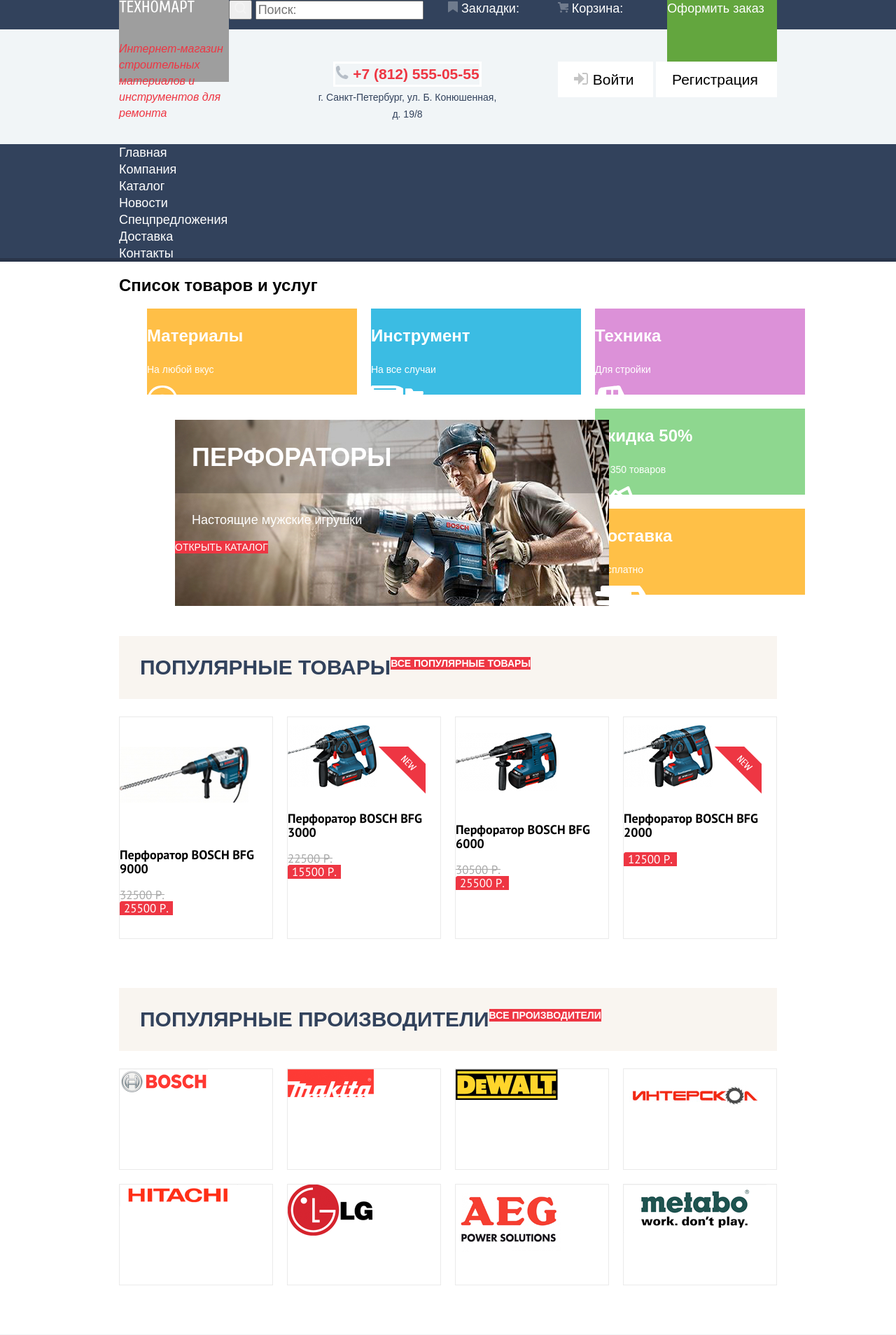
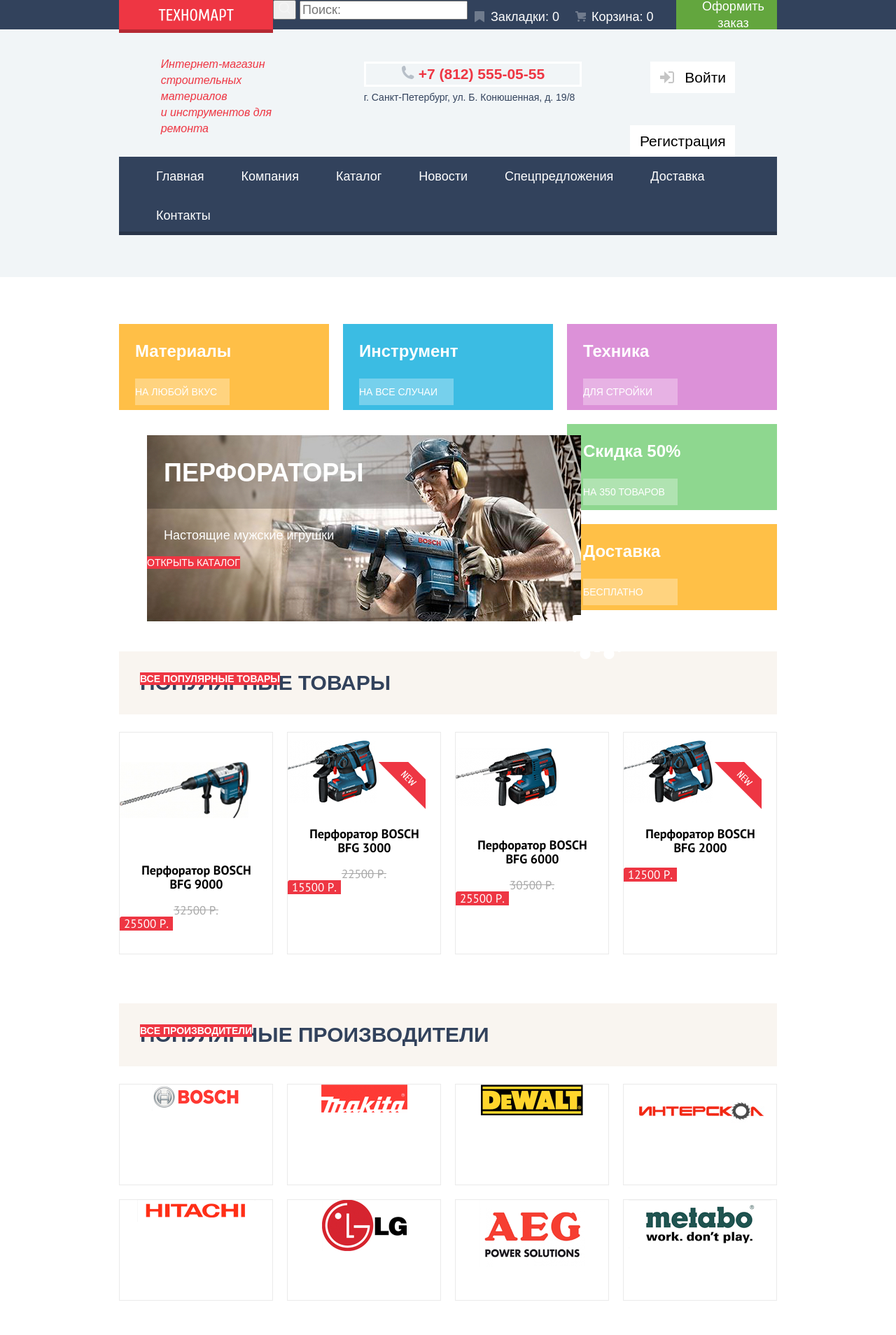
Before and after one commit to Miksyu/Website-Development-for-a-Construction-Equipment-Store, a web app: file index.html in a window 1280 px wide. Shown: the top 1908 px of the page at 70% size. Run offline with its HTML, style and script files only (its server is not run), Linux system fonts and the light colour scheme; some libraries are stand-ins or nearby versions; some web fonts are replaced; grey boxes are pictures that could not be loaded.

Commit message:
Сетка на флексах для главной страницы

```diff
--- a/css/style.css
+++ b/css/style.css
@@ -63,16 +63,22 @@ img{
 }
 .page-body {
     min-height: 100%;
-    display: grid;
-    grid-template-rows: min-content 1fr min-content;
-    align-content: start;
 }
 
                             /* HEADER */
 .header{
     background-color:var(--white);
 }
+.logotip{
+    width: 220px;
+    height: 47px;
+    background-color: var(--red);
+    box-shadow: inset 0px -5px 0px rgba(0, 0, 0, 0.24);
+}
 .logo1{
+    width: 108px;
+    height:18px;
+    margin:12px 56px 17px 56px;
     position:absolute;
 }
 .header-top{
@@ -95,12 +101,22 @@ img{
     background-size: 220px 47px;
 }
 .bookmark-link{
+    display: flex;
+    align-items: center;
     font-size: 18px;
     line-height: 24px;
 }
 .cart-link{
+    display: flex;
+    align-items: center;
     font-size: 18px;
     line-height: 24px;
+}
+.icon-bookmark{
+    margin-right:9px;
+}
+.icon-cart{
+    margin-right:8px;
 }
 .bookmark-link:focus,
 .cart-link:focus{
@@ -112,6 +128,11 @@ img{
     line-height: 24px;
     background-color: var(--green);
     background-size: 150px 42px;
+    display: flex;
+    align-items: center;
+    height:42px;
+    text-align: center;
+    padding-left:19px;
 }
 .order-link:hover{
     background-color: var(--green-hover);
@@ -121,19 +142,24 @@ img{
     background-color: var(--green);
 }
 .header-middle{
-
     background-color: var(--light-blue);
 }
 .header-middle-content{
-    display: grid;
-    grid-template-columns: 197px 270px 1fr;
     width: 940px;
     margin: 0 auto;
     padding: 0 10px;
-    gap:80px;
+    display: flex;
+    flex-direction: row;
+    justify-content: center;
+    padding-right:93px;
+    align-content:center;
 }
 .header-description{
-    margin-top: 42,5px;
+    margin-top:37.5px;
+    margin-right:93px;
+    display: flex;
+    align-self: flex-start;
+    width: 197px;
     justify-self: left;
     font-style: italic;
     font-size: 16px;
@@ -142,9 +168,11 @@ img{
 }
 .header-middle-contacts{
     margin-top: 46px;
+    align-items: center;
+    text-align: center;
+
 }
 .header-middle-tel{
-    justify-self: center;
     font-weight: bold;
     font-size: 21px;
     line-height: 30px;
@@ -153,28 +181,41 @@ img{
     border: 3px solid var(--white);
     box-sizing: border-box;
     text-align: center;
+    min-width: 270px;
+    margin-right: 69px;
 }
 .header-middle-adress{
     justify-self: center;
+    align-items: center;
     font-size: 14px;
     line-height: 24px;
     color: var(--dark-blue);
     text-align: center;
     margin-top: 3px;
+    margin-right: 79px;
 }
 .login{
-    justify-self: right;
+    height:45px;
     font-size: 21px;
     line-height: 21px;
     color: var(--total-black);
     background-color: var(--white);
+    display: flex;
+    align-items: center;
+    text-align: center;
+    justify-self: right;
     border: 3px solid var(--white);
+    justify-content:space-around;
     margin-top: 46px;
-    margin-bottom: 67px;
-    padding-top:12px;
-    padding-bottom:12px;
-    padding-left: 20px;
-    padding-right: 24px;
+}
+.log{
+    width:121px;
+}
+.reg{
+    width:150px;
+}
+.icon-login{
+    margin-right:6px;
 }
 .login:hover{
     color: var(--red);
@@ -184,22 +225,43 @@ img{
 }
 /* Main navigation*/
 .main-nav{
-    display: grid;
-    grid-template-columns: 1fr;
+    display: flex;
+    flex-direction: column;
+    align-items: center;
     font-size: 18px;
     line-height: 24px;
     color: var(--white);
-    background-color: var(--dark-blue);
-    box-shadow: inset 0px -5px 0px var(--black);
+    background-color: var(--light-blue);
 
 }
 .site-nav{
+    width:60px;
+    display: flex;
+    flex-wrap: wrap;
     list-style: none;
     margin: 0;
     padding: 0;
     width: 940px;
     margin: 0 auto;
-    padding: 0 10px;
+    padding: 0 auto;
+    background-color: var(--dark-blue);
+    box-shadow: inset 0px -5px 0px var(--black);
+    margin-bottom: 60px;
+}
+.main-nav-item{
+    font-size: 18px;
+    line-height: 24px;
+    margin-right:56px;
+    margin-bottom:20px;
+    align-self: center;
+    flex-grow: 0;
+    margin: 16px 0px;
+}
+.main-nav-item:nth-child(1n) {
+    margin-left: 53px;
+}
+.main-nav-item:nth-child(7n) {
+    margin-right: 53px;
 }
 /* User navigation */
 .site-nav a{
@@ -213,6 +275,9 @@ img{
     background-color: var(--darkened-blue);
 }
                             /* MAIN */
+.visually-hidden{
+    visibility: hidden;
+}
 .container{
     width: 940px;
     margin: 0 auto;
@@ -220,6 +285,8 @@ img{
 }
 .facilities-list{
     list-style:none;
+    margin: 0;
+    padding: 0;
     display: grid;
     grid-template-columns: 300px 300px 300px;
     grid-template-rows:123px 123px 123px;
@@ -228,15 +295,26 @@ img{
 
 }
 .facilities-article{
+    margin-left: 23px;
     font-weight: bold;
     font-size: 24px;
     line-height: 30px;
     color: var(--white);
 }
 .facilities-subtitle{
+    display: flex;
+    width:135px;
+    height:38px;
+    margin-left: 23px;
+    margin-top:14px;
+    align-items: center;
+    text-align: center;
+    text-transform: uppercase;
     font-size: 14px;
     line-height: 18px;
     color: var(--white);
+    background-color: rgba(255, 255, 255, 0.3);
+
 }
 .facilities-item-materials{
     background-color: var(--yellow-material);
@@ -255,8 +333,14 @@ img{
     grid-column-start:3;
     grid-column-end:4;
 }
+.facilities-perforator{
+    margin: 0;
+    padding: 0;
+}
 .facilities-item-perforator{
     display:grid;
+    margin: 0;
+    padding: 0;
     background-color: var(--white);
     grid-column-start:1;
     grid-column-end:3;
@@ -279,11 +363,15 @@ img{
     padding-top: 23px;
 }
 .facilities-icon{
+    display:flex;
+    justify-content: flex-end;
     position: absolute;
     float:right;
 }
 .pic-perfomator{
     position: absolute;
+    margin: 0 auto;
+    padding: 0;
 }
 .manufactures-pic{
     background-image: url("../img/background.png");
@@ -308,12 +396,19 @@ img{
     margin-bottom: 70px;
 }
 .goods-manufactures-title{
+    display:flex;
+    justify-content: flex-start;
     font-size: 30px;
     line-height: 30px;
     text-transform: uppercase;
     color: var(--dark-blue);
     background-color: var(--light-yellow);
     padding:30px;
+}
+.b-goods{
+    display:flex;
+    flex-direction: row;
+    justify-content: end;
 }
 .goods-list{
     list-style:none;
@@ -335,9 +430,13 @@ img{
     font-weight: 700 bold;
     font-size: 18px;
     line-height: 20px;
-    color: var(--total-black)
+    color: var(--total-black);
+    text-align:center;
+    margin-left: 18px;
+    margin-right: 17px;
 }
 .goods-old-price{
+    text-align: center;
     font-family: PT Sans;
     font-weight: 700 bold;
     font-size: 17px;
@@ -347,9 +446,14 @@ img{
     color: var(--grey);
 }
 .goods-new-price{
+    display: flex;
+    align-items: center;
+    text-align: center;
+    text-transform: uppercase;
     font-family: PT Sans;
     font-weight: 700 bold;
     font-size: 17px;
+    text-align: center;
     line-height: 18px;
     color: var(--white);
     border: medium none;
@@ -373,7 +477,8 @@ img{
     box-sizing: border-box;
 }
 .manufactures-pic{
-    position: absolute;
+    display:block;
+    margin:auto auto;
 }
 .services{
     background-color: var(--light-blue);
@@ -706,17 +820,36 @@ img{
     margin: 0 auto;
     padding: 0 10px;
 }
-.logo{
-    background-color: var(--red);
-    box-shadow: inset 0px -5px 0px var(--shadow-red);
-}
+
 .footer-top-navigation{
+    display: flex;
+    flex-direction: column;
+    align-items: center;
     font-size: 18px;
     line-height: 24px;
     color:var(--light-blue);
 }
 .footer-top-navigation-list{
     list-style:none;
+    display: flex;
+    flex-wrap: nowrap;
+    margin: 0 auto;
+    padding: 0 auto;
+    flex-direction: row;
+    align-items: center;
+    width: 411px;
+    margin-top: 37px;
+}
+.footer-top-navigation-item{
+    display: flex;
+    font-size: 18px;
+    line-height: 24px;
+    align-self: center;
+    flex-grow: 0;
+    margin-right: 58px;
+}
+.footer-top-navigation-list:first-child{
+    margin-left: 173px;
 }
 .footer-middle{
     background-color: var(--dark-blue);
--- a/index.html
+++ b/index.html
@@ -13,7 +13,8 @@
 <header class="header">
   <div class="header-top">
     <div class="header-top-content">
-    <img src="img/logo-technomart (2).svg" class="logo1"> <img src="img/Object (5).svg" width="220" height="47" alt="Техномарт" class="logo">
+      <div class="logotip"><img src="img/logo-technomart (2).svg" class="logo1"></div>
+
     <form action="https://echo.htmlacademy.ru/courses" method="post">
 
       <button type="submit">
@@ -21,31 +22,29 @@
       </button>
       <input type="search" name="search" placeholder="Поиск:">
     </form>
-    <a href="#" class="bookmark-link"><img src="img/icon-bookmark.svg"> Закладки:</a>
-    <a href="#" class="cart-link"><img src="img/icon-cart.svg"> Корзина:</a>
+    <a href="#" class="bookmark-link"><img src="img/icon-bookmark.svg" class="icon-bookmark"> Закладки: 0</a>
+    <a href="#" class="cart-link"><img src="img/icon-cart.svg" class="icon-cart"> Корзина: 0</a>
     <a href="#" class="order-link">Оформить заказ</a>
   </div>
 
   </div>
 
   <div class="header-middle">
-    <div class="header-middle-content">
+    <div class="header-middle-content  container">
     <p class="header-description">
-      Интернет-магазин строительных материалов
-      и инструментов для ремонта
+      Интернет-магазин строительных материалов <br>и инструментов для ремонта
     </p>
     <div class="header-middle-contacts">
       <div class="header-middle-tel">
         <img src="img/icon-phone (1).svg">
         <a href="tel:+78125550555">+7 (812) 555-05-55</a>
       </div>
-      <p class="header-middle-adress">
-        г. Санкт-Петербург, ул. Б. Конюшенная, д. 19/8
+      <p class="header-middle-adress">г. Санкт-Петербург, ул. Б. Конюшенная, д. 19/8
       </p>
     </div>
     <div>
-      <button type="submit" class="login"><img src="img/icon-login.svg"> Войти</button>
-      <button type="submit" class="login">Регистрация</button>
+      <button type="submit" class="login log"><img src="img/icon-login.svg" class="icon-login"> Войти</button>
+      <button type="submit" class="login reg">Регистрация</button>
     </div>
   </div>
   </div>
@@ -86,7 +85,7 @@
       <li class="facilities-item-perforator">
         <figure>
           <img src="img/man.jpg" width="620" height="266" alt="perforator-man" class="pic-perfomator">
-          <figcaption>
+          <figcaption class="facilities-perforator">
                 <h3 class="facilities-perforator-title">Перфораторы</h3>
                 <p class="facilities-perforator-subtitle">Настоящие мужские игрушки</p>
                 <a href="#" class="red-button">Открыть каталог</a>
@@ -111,7 +110,7 @@
   <section class="goods">
     <div  class="container">
     <h2 class="goods-manufactures-title">Популярные товары
-      <a href="#" class="red-button">Все популярные товары</a>
+      <a href="#" class="red-button b-goods">Все популярные товары</a>
     </h2>
     <ul class="goods-list">
       <li class="goods-item">
@@ -259,7 +258,7 @@
         Настоящий мужской шоппинг начинается здесь!
         Огромный выбор товаров для ремонта и строительства
         не оставит равнодушными любителей
-        сэкономить на гастарбайтерах.
+        сэкономить на гастарбайтерах. <br><br>
         Мы можем доставить ваш товар в самые отдаленные точки России!
         Техномарт работает со многими транспортными компаниями:
       </p>
@@ -295,7 +294,7 @@
   <div class="footer-top">
 
     <a href="index.html">
-      <img src="img/логотип.svg" alt="Техномарт" width="220" height="68">
+      <img src="img/логотип.svg" alt="Техномарт" width="220" height="68" class="logo-bottom">
     </a>
     <nav class="footer-top-navigation">
       <ul class="footer-top-navigation-list">
@@ -331,17 +330,17 @@
       <ul class="footer-social-list">
         <li>
           <a class="social-button" href="#">
-            <img src="img/Вконтакте.png">
+            <img src="img/Вконтакте.png" width="44" height="44" class="pic-social-button">
           </a>
         </li>
         <li>
           <a class="social-button" href="#">
-            <img src="img/Фейсбук.png" width="44" height="44">
+            <img src="img/Фейсбук.png" width="44" height="44" class="pic-social-button">
           </a>
         </li>
         <li>
           <a class="social-button" href="#">
-            <img src="img/Инстаграм.png" width="44" height="44">
+            <img src="img/Инстаграм.png" width="44" height="44" class="pic-social-button">
           </a>
         </li>
       </ul>
```
Also changed, not shown: other parts of css/style.css (+49 -7 lines).
